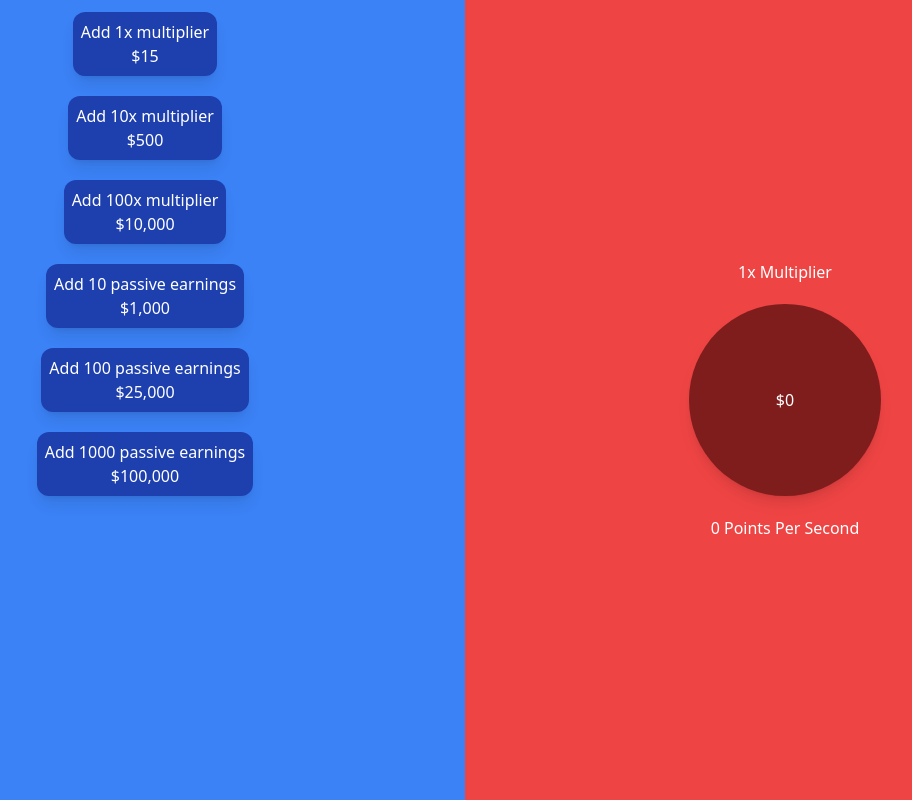
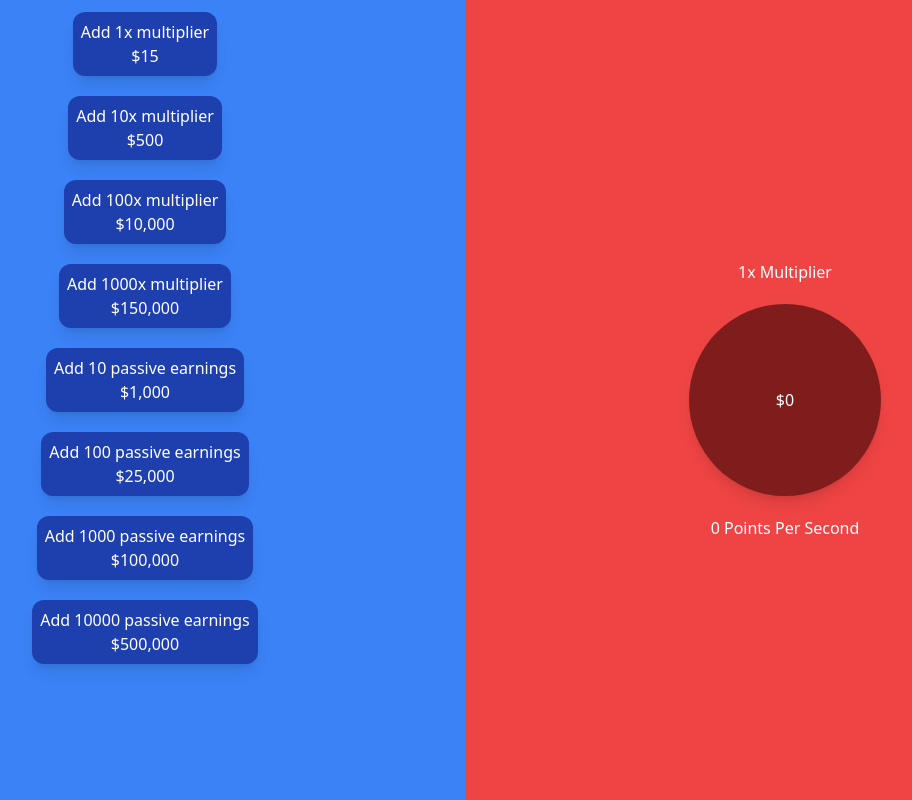
Before and after one commit to printhelloworlds/Clicker-Game, a plain HTML site: page index.html in a window 1280 px wide. Shown: the whole page, without its empty margins (175-1087 px from the left). Drawn offline with nearby package versions, Linux system fonts and the light colour scheme.

Commit message:
added more buttons and animation

```diff
--- a/clicker.js
+++ b/clicker.js
@@ -8,6 +8,8 @@ let upgrades = [
   [10, 1000, false],
   [100, 25000, false],
   [1000, 100000, false],
+  [1000, 150000, true],
+  [10000, 500000, false],
 ];
 
 function clickedbutton() {
--- a/index.html
+++ b/index.html
@@ -43,6 +43,15 @@
         </button>
         <button
           class="flex flex-col text-center item-center justify-center bg-blue-800 hover:bg-blue-900 rounded-xl px-2 py-2 text-white shadow-lg"
+          id="6"
+          dir="ltr"
+          onclick="clickedUpgrade(6)"
+        >
+          Add 1000x multiplier
+          <span class="text-center w-full">$150,000</span>
+        </button>
+        <button
+          class="flex flex-col text-center item-center justify-center bg-blue-800 hover:bg-blue-900 rounded-xl px-2 py-2 text-white shadow-lg"
           id="3"
           dir="ltr"
           onclick="clickedUpgrade(3)"
@@ -68,6 +77,15 @@
           Add 1000 passive earnings
           <span class="text-center w-full">$100,000</span>
         </button>
+        <button
+          class="flex flex-col text-center item-center justify-center bg-blue-800 hover:bg-blue-900 rounded-xl px-2 py-2 text-white shadow-lg"
+          id="7"
+          dir="ltr"
+          onclick="clickedUpgrade(7)"
+        >
+          Add 10000 passive earnings
+          <span class="text-center w-full">$500,000</span>
+        </button>
       </div>
 
       <div
@@ -75,7 +93,7 @@
       >
         <h1><span id="multiplier-text">1</span>x Multiplier</h1>
         <button
-          class="rounded-full shadow-lg bg-red-900 px-3 flex items-center py-3 h-48 w-48 justify-center transform hover:scale-110 transition-all duration-500"
+          class="rounded-full shadow-lg bg-red-900 px-3 flex items-center py-3 h-48 w-48 justify-center transform hover:scale-110 transition-all duration-500 active:scale-90"
           onclick="clickedbutton()"
         >
           $<span id="money-text">0</span>
```
